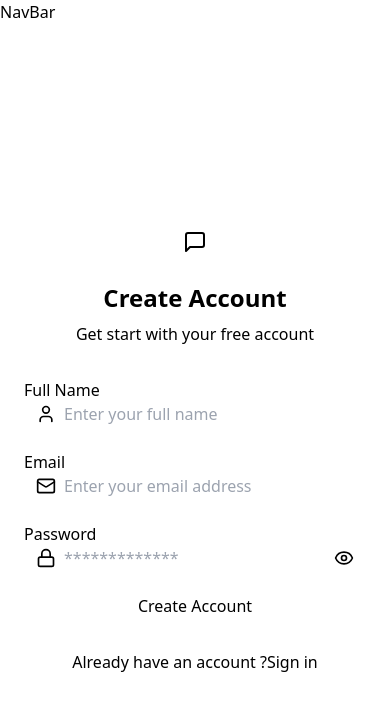
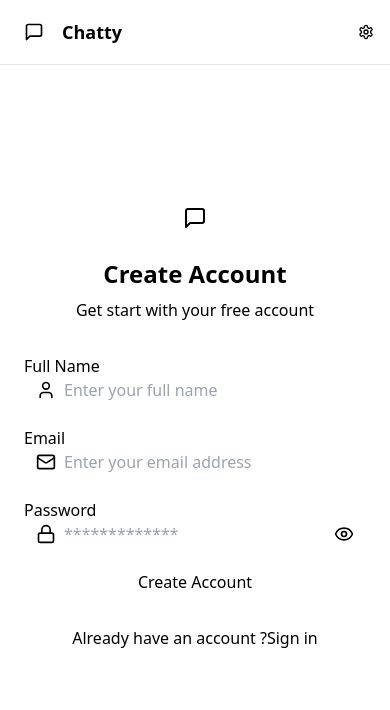
Before and after one commit to stupid-child111/react-project, a React (Vite) app in the folder fronted/: page /signup in a window 390 px wide. Shown: the top 710 px of the page. Built offline with nearby package versions, Linux system fonts and the light colour scheme; no server answers.

Commit message:
feat: 完成导航栏功能

```diff
--- a/fronted/src/components/NavBar.jsx
+++ b/fronted/src/components/NavBar.jsx
@@ -1,10 +1,57 @@
 import React from 'react'
 import { useAuthStore } from '../store/useAuthStore'
+import { Link } from 'react-router-dom'
+import { MessageSquare, Settings, LogOut, User } from 'lucide-react'
 
 function NavBar() {
-    const {authUser} = useAuthStore()
+  const { logout, authUser } = useAuthStore()
   return (
-    <div>NavBar</div>
+    <header
+      className="bg-base-100 border-b border-base-300 fixed w-full top-0 z-40
+                 backdrop-blur-lg bg-base-100/80"
+    >
+      <div className="container mx-auto px-4 h-16">
+        <div className="flex items-center justify-between h-full">
+          <div className="flex items-center gap-8">
+            <Link to="/" className="flex items-center gap-2.5 hover:opacity-80 transition-all">
+              <div className="size-9 rounded-lg bg-primary/10 flex items-center justify-center">
+                <MessageSquare className="w-5 h-5 text-primary" />
+              </div>
+              <h1 className="text-lg font-bold">Chatty</h1>
+            </Link>
+          </div>
+
+          <div className="flex items-center gap-2">
+            <Link
+              to={"settings"}
+              className={`
+                btn btn-sm gap-2 transition-colors`
+              }>
+
+              <Settings className="w-4 h-4" />
+              <span className="hidden md:inline">设置</span>
+
+            </Link>
+
+            {authUser && (
+              <>
+                <Link to={"/profile"} className={`btn btn-sm gap-2`}>
+                  <User className="size-5" />
+                  <span className="hidden sm:inline">Profile</span>
+                </Link>
+
+                <button className="flex gap-2 items-center" onClick={logout}>
+                  <LogOut className="size-5" />
+                  <span className="hidden sm:inline">退出</span>
+                </button>
+              </>
+            )}
+          </div>
+
+        </div>
+      </div>
+
+    </header >
   )
 }
 
--- a/fronted/src/store/useAuthStore.js
+++ b/fronted/src/store/useAuthStore.js
@@ -3,6 +3,7 @@
 import { axiosInstance } from "../lib/axios";
 import { data } from "react-router-dom";
 import toast from "react-hot-toast";
+import { LogOut } from "lucide-react";
 
 export const useAuthStore = create((set) => ({
     authUser: null,
@@ -17,24 +18,34 @@
             const res = await axiosInstance.get("/auth/check");
             set({ authUser: res.data })
         } catch (error) {
+            console.log("Error in checkAuth", error);
             set({ authUser: null });
-            console.log("Error in checkAuth", error);
         } finally {
             set({ isCheckingAuth: false })
         }
     },
 
-    signup: async () => {
+    signup: async (data) => {
         set({ isSigningUp: true })
         try {
             const res = await axiosInstance.post('/auth/signup', data)
+            toast.success("您已成功注册")
             set({ authUser: res.data });
-            toast.success("您已成功注册")
         } catch (error) {
             toast.error(error.response.data.message)//为什么这个是response  是error自带的吗??
             console.log(error.message, "打印失败日志")
         } finally {
             set({ isSigningUp: false });
         }
+    },
+    logout: async () => {
+        try {
+            await axiosInstance.post("auth/logout");
+            set({authUser: null});
+            toast.success("您已成功登出");
+        } catch (error) {
+            toast.error("登出失败，请稍后再试");
+            console.log("Error in logout", error.response.data.message);
+        }
     }
 }));
```
Also changed, not shown: 1 other file (tests, documents, lock files or other folders).
